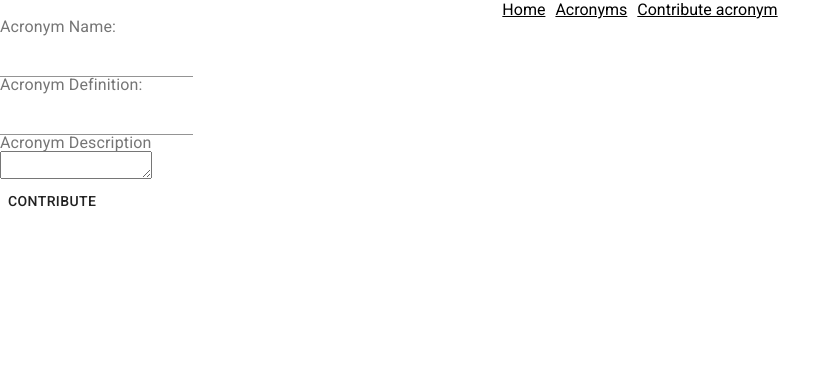
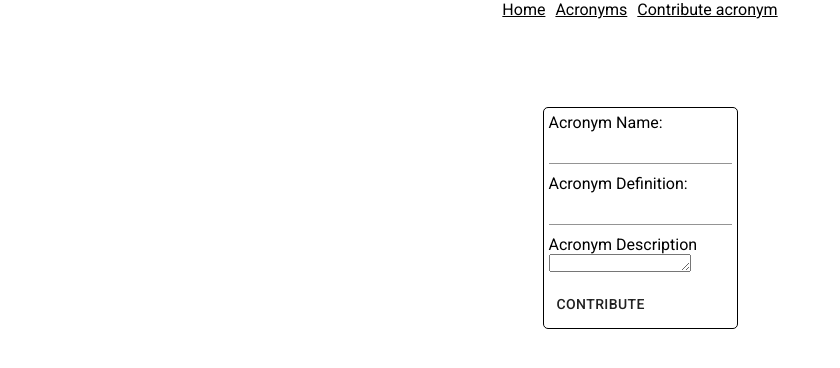
Before and after one commit to RebeccaHA/dev-decoder, a React (Create React App) app in the folder frontend/: page /new in a window 1280 px wide. Shown: the top 368 px of the page, without its empty margins (0-840 px from the left). Built offline with nearby package versions, Linux system fonts and the light colour scheme.

Commit message:
added form styling and fixed search by removing argument query in isQuery

```diff
--- a/frontend/src/App.css
+++ b/frontend/src/App.css
@@ -28,10 +28,19 @@
   padding: 5px;
   color: black;
 }
+.form {
+  margin-top: 100px;
+  border: 1px solid black;
+  border-radius: 5px;
+  padding: 5px;
+}
 
 .form-input {
-  padding: 5px;
-  text-align: center;
+  margin-bottom: 10px;
+}
+
+.form-label {
+  padding-top: 5px;
 }
 
 .favourite-select {
--- a/frontend/src/components/acronym/Acronym.js
+++ b/frontend/src/components/acronym/Acronym.js
@@ -28,7 +28,6 @@ const Acronym = ({ acronym }) => {
           <p className="card-font">
             <strong>Description:</strong> {acronym.description}
           </p>
-          <span>
           <IconButton className="favourite" onClick={handleFavourite}>
             {clicked ? (
               <StarIcon className="favourite-select" />
@@ -36,7 +35,6 @@ const Acronym = ({ acronym }) => {
               <StarBorderIcon className="favourite" />
             )}
           </IconButton>
-          </span>
         </div>
       </CardContent>
     </Card>
--- a/frontend/src/components/acronym/AcronymForm.js
+++ b/frontend/src/components/acronym/AcronymForm.js
@@ -2,10 +2,10 @@ import React, { useState } from "react";
 import { connect } from "react-redux";
 import { addAcronym } from "../../redux/AcronymActions";
 import Input from "@material-ui/core/Input";
-import InputLabel from "@material-ui/core/InputLabel";
 import TextareaAutosize from "@material-ui/core/TextareaAutosize";
 import Button from "@material-ui/core/Button";
 import { spacing } from "@material-ui/system";
+import Grid from "@material-ui/core/Grid";
 
 const AcronymForm = props => {
   const [state, setState] = useState({
@@ -26,8 +26,16 @@ const AcronymForm = props => {
   };
 
   return (
-    <form onSubmit={handleSubmit}>
-      <InputLabel>Acronym Name:</InputLabel>
+    <Grid
+      container
+      spacing={3}
+      direction="row"
+      justify="center"
+      alignItems="center"
+    >
+      <form className="form" onSubmit={handleSubmit}>
+        <label className="form-label">Acronym Name:</label>
+        <br />
         <Input
           type="text"
           value={state.name}
@@ -36,7 +44,8 @@ const AcronymForm = props => {
           className="form-input"
         />
         <br />
-      <InputLabel>Acronym Definition:</InputLabel>
+        <label className="form-label">Acronym Definition:</label>
+        <br />
         <Input
           type="text"
           value={state.definition}
@@ -45,7 +54,8 @@ const AcronymForm = props => {
           className="form-input"
         />
         <br />
-      <InputLabel>Acronym Description</InputLabel>
+        <label className="form-label">Acronym Description</label>
+        <br />
         <TextareaAutosize
           type="text"
           value={state.description}
@@ -56,6 +66,7 @@ const AcronymForm = props => {
         <br />
         <Button type="submit">Contribute</Button>
       </form>
+    </Grid>
   );
 };
 
--- a/frontend/src/components/home.js
+++ b/frontend/src/components/home.js
@@ -10,10 +10,10 @@ const Home = () => {
         <h1>Dev Decoder</h1>
         <p>
           The world creates acronyms to sound smart and to make things seem
-          complicated on the surface, and it works. Millions people joining new
-          clubs, organisations and learning new things are baffled by acronyms
-          on a daily basis. A language only the "in the know" can decode. But no
-          more!
+          complicated on the surface, and it works. Millions of people joining
+          new clubs, organisations and learning new things are baffled by
+          acronyms on a daily basis. A language only the "in the know" can
+          decode. But no more!
         </p>
         <br />
         <p>
--- a/frontend/src/containers/acronymContainer.js
+++ b/frontend/src/containers/acronymContainer.js
@@ -17,8 +17,8 @@ const AcronymContainer = ({
     fetchAcronyms();
   }, [fetchAcronyms]);
 
-  const isQuery = query => {
-    return query !== "" ? searchAcronyms : acronyms;
+  const isQuery = () => {
+    return query == "" ? acronyms : searchAcronyms;
   };
 
   return (
```
Lines whose indentation alone changed are shown as unchanged.
